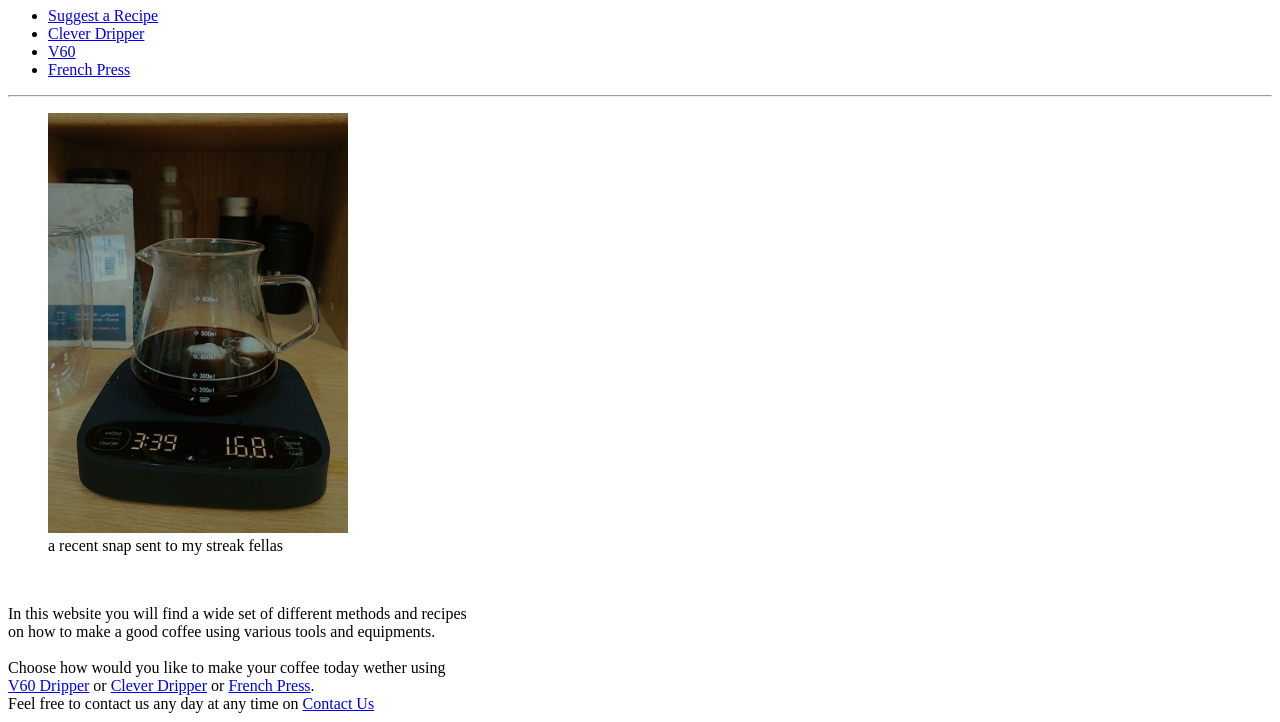
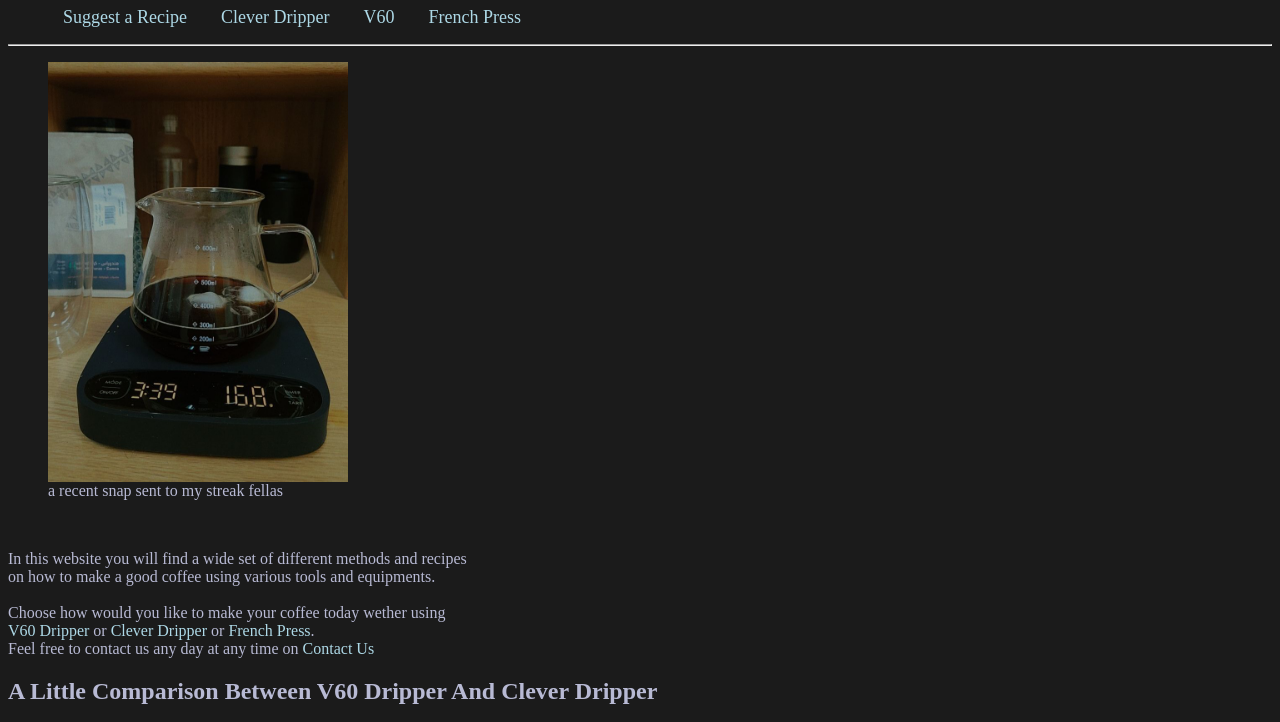
Before and after one commit to iSullya/swe-363-231, a plain HTML site: page index.html in a window 1280 px wide. Shown: the part 73-795 px from the top of the page. Drawn offline with Linux system fonts and the light colour scheme.

Commit message:
CSS_1-exercise_1

```diff
--- /dev/null
+++ b/dark_theme.css
@@ -0,0 +1,27 @@
+body {
+    background-color: rgb(27, 27, 27);
+    color: #b8bad4;
+}
+
+img {
+    display: block;
+}
+
+a {
+    color: lightblue;
+    text-decoration: none;
+}
+
+a:hover {
+    font-weight: bold;
+}
+
+nav li {
+    font-size: large;
+    margin: 15px;
+    display: inline;
+}
+
+a:visited {
+    color: rgb(60, 106, 206);
+}
--- a/index.html
+++ b/index.html
@@ -9,6 +9,7 @@
         <meta name="author" content="Sultan Alharbi">
         <meta name="viewport" content="width=device-width, initial-scale=1.0">
         <title>How to Make Pourover Coffee</title>
+        <link rel="stylesheet" href="dark_theme.css">
     </head>
 
     <body>
```
Also changed, not shown: clever.html (+1 -0 lines), contactUs.html (+1 -0 lines), contactUsForm.html (+1 -0 lines), frenchPress.html (+1 -0 lines), thankYou.html (+1 -0 lines), v60.html (+1 -0 lines).
